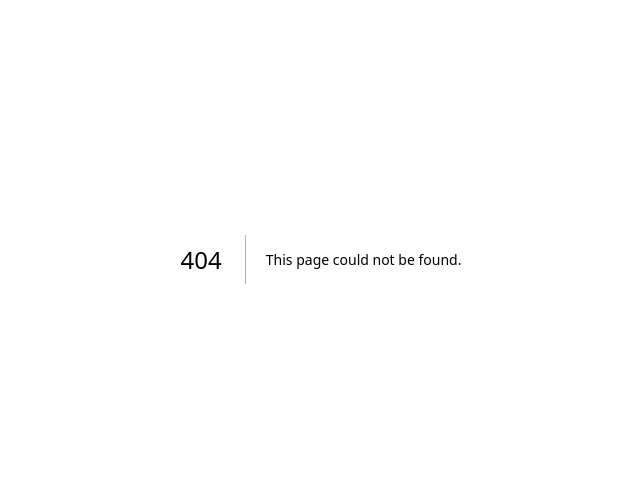
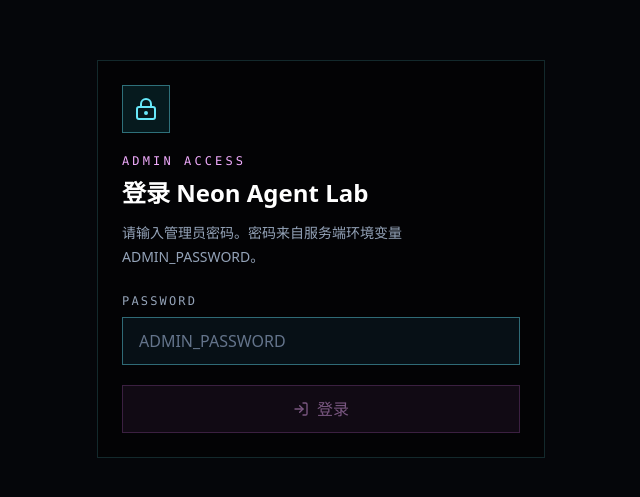
Before and after one commit to davidwuwu001/vercel-ai-sdk, a Next.js app: page /login in a window 1280 px wide. Before the commit this address had no page. Shown: the part 141-638 px from the top of the page, without its empty margins (319-959 px from the left). Built offline with nearby package versions, Linux system fonts and the light colour scheme.

Commit message:
feat: add admin login page

```diff
--- /dev/null
+++ b/src/app/login/page.tsx
@@ -0,0 +1,79 @@
+"use client";
+
+import { LockKeyhole, LogIn } from "lucide-react";
+import { useState, type FormEvent } from "react";
+
+export default function LoginPage() {
+  const [password, setPassword] = useState("");
+  const [message, setMessage] = useState("");
+  const [loading, setLoading] = useState(false);
+
+  async function login(event: FormEvent<HTMLFormElement>) {
+    event.preventDefault();
+    setLoading(true);
+    setMessage("");
+
+    try {
+      const response = await fetch("/api/auth/login", {
+        method: "POST",
+        headers: { "Content-Type": "application/json" },
+        body: JSON.stringify({ password }),
+      });
+      const data = await response.json();
+      if (!response.ok || !data.success) {
+        throw new Error(data.message || "登录失败");
+      }
+      window.location.href = "/";
+    } catch (error) {
+      setMessage(error instanceof Error ? error.message : "登录失败");
+    } finally {
+      setLoading(false);
+    }
+  }
+
+  return (
+    <main className="app-shell grid min-h-screen place-items-center px-4 py-8">
+      <form className="app-panel w-full max-w-md border p-6" onSubmit={login}>
+        <div className="app-icon-tile mb-5 grid size-12 place-items-center border">
+          <LockKeyhole className="size-6" />
+        </div>
+        <p className="app-hot font-mono text-xs uppercase tracking-[0.26em]">
+          Admin Access
+        </p>
+        <h1 className="app-title mt-2 text-2xl font-semibold">登录 Neon Agent Lab</h1>
+        <p className="app-muted mt-3 text-sm leading-6">
+          请输入管理员密码。密码来自服务端环境变量 ADMIN_PASSWORD。
+        </p>
+
+        <label className="mt-6 block">
+          <span className="app-muted mb-2 block font-mono text-xs uppercase tracking-[0.18em]">
+            Password
+          </span>
+          <input
+            autoFocus
+            className="app-input h-12 w-full border px-4 outline-none"
+            value={password}
+            onChange={(event) => setPassword(event.target.value)}
+            placeholder="ADMIN_PASSWORD"
+            type="password"
+          />
+        </label>
+
+        {message ? (
+          <div className="mt-4 border border-rose-300/40 bg-rose-950/40 px-4 py-3 text-sm text-rose-100">
+            {message}
+          </div>
+        ) : null}
+
+        <button
+          className="app-button-hot mt-5 flex h-12 w-full items-center justify-center gap-2 border font-mono text-sm disabled:opacity-50"
+          disabled={loading || !password}
+          type="submit"
+        >
+          <LogIn className="size-4" />
+          {loading ? "登录中..." : "登录"}
+        </button>
+      </form>
+    </main>
+  );
+}
```
